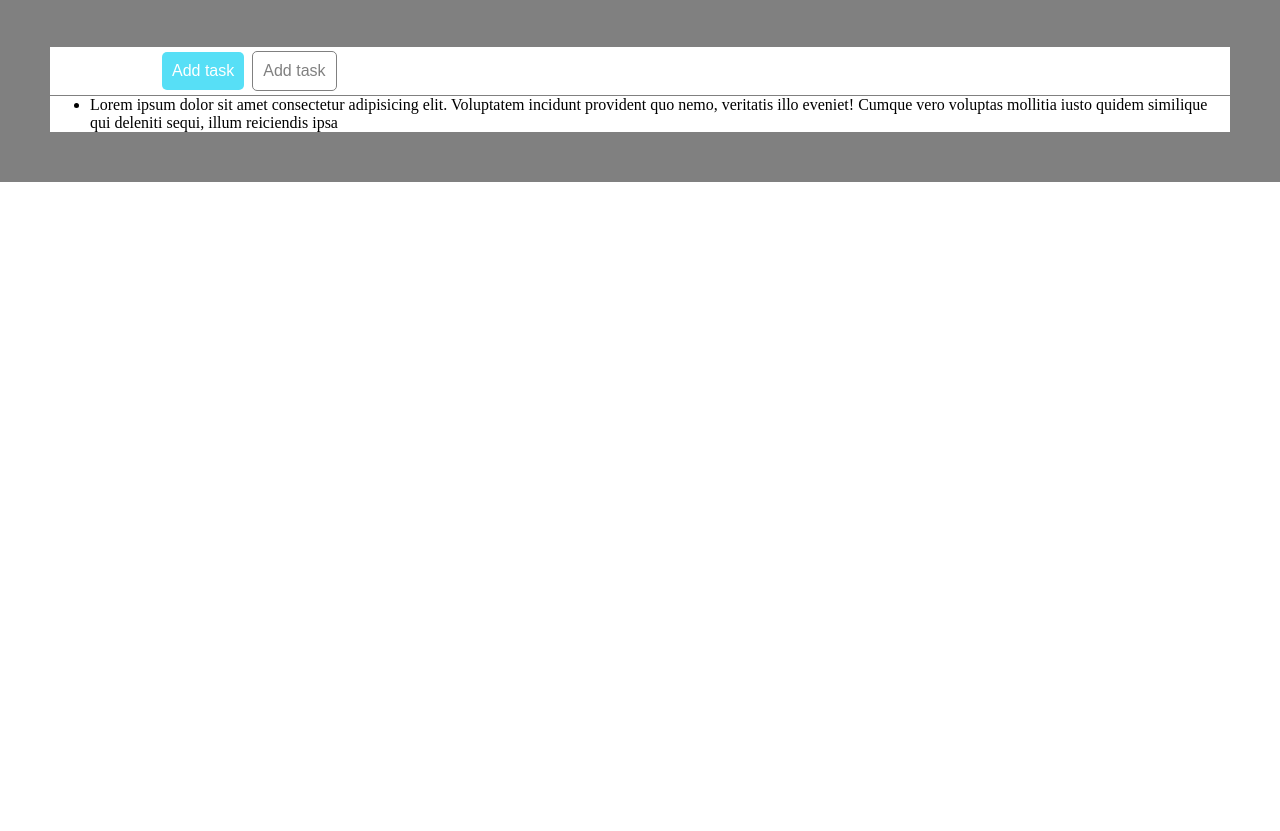
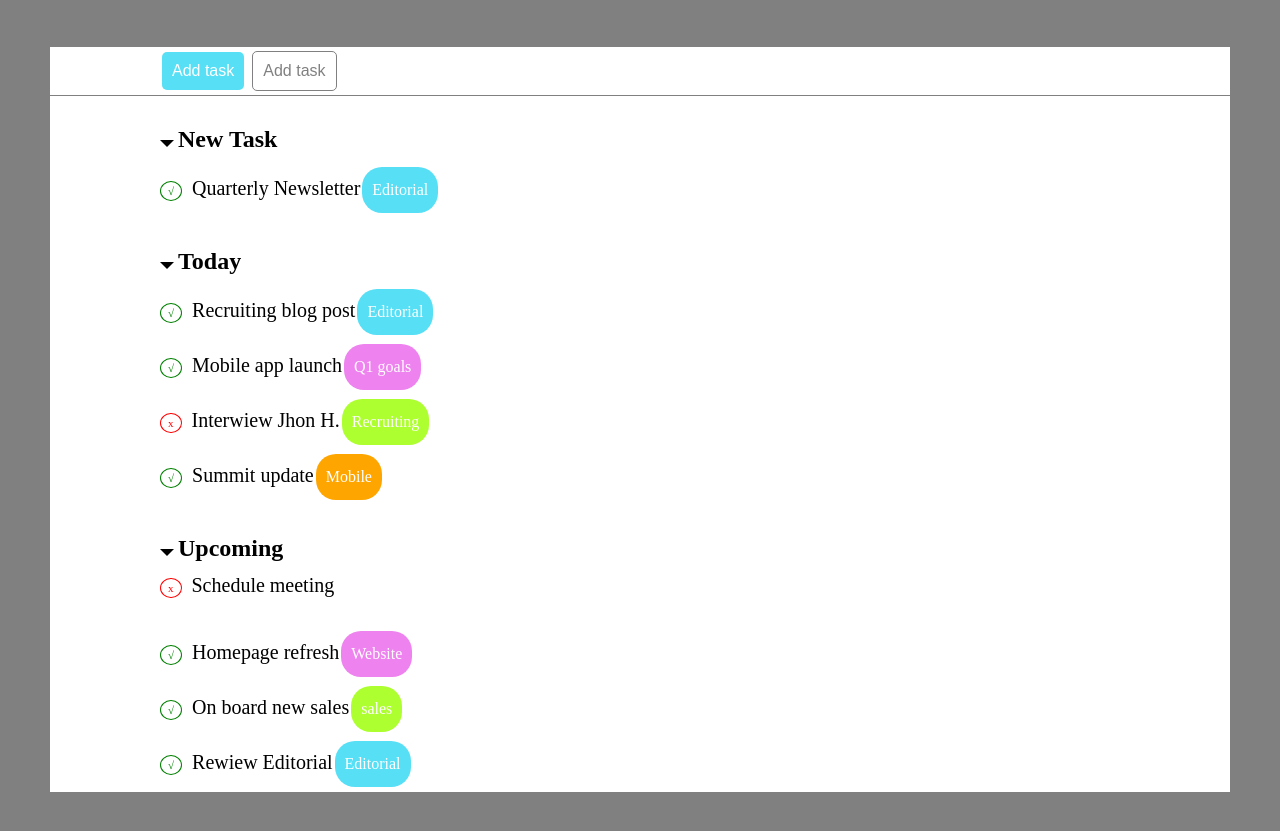
Before and after one commit to Fededada23/html-css-toboolist, a plain HTML site: page index.html in a window 1280 px wide. Shown: the part 53-884 px from the top of the page. Before the commit the page ends 800 px from the top, so only its background shows below. Drawn offline with Linux system fonts and the light colour scheme.

Commit message:
commit finale

```diff
--- a/css/style.css
+++ b/css/style.css
@@ -70,3 +70,86 @@
         border-bottom: 1px solid grey;
         padding-left: 110px;
 }
+.arrow-down{
+        width: 0;
+        height: 0;
+        border-right: 7px solid transparent;
+        border-left: 7px solid transparent;
+        border-top: 7px solid black;
+        display: inline-block;
+        vertical-align: middle;
+
+
+
+
+}
+.new-task{
+        display: inline-block;
+        margin-top: 30px;
+        margin-bottom: 10px;
+        font-size: 24px;
+
+
+
+}
+.tag{
+
+        color: white;
+        padding: 15px 32px;
+        text-align: center;
+        text-decoration: none;
+        display: inline-block;
+        font-size: 16px;
+        margin: 4px 2px;
+        cursor: pointer;
+        border: none;
+        vertical-align: middle;
+        padding: 10px 10px;
+        border-radius: 20px;
+}
+.tag-lightblue{
+        background-color: #57dff6;
+}
+
+.tag-violet{
+        background-color: violet;
+}
+.tag-green{
+        background-color: greenyellow;
+}
+.tag-orange{
+        background-color: orange;
+}
+.tag-green2{
+        background-color: green;
+}
+
+
+.container-lista{
+        margin-left: 110px;
+
+}
+.list-icon::before{
+        border-radius: 100%;
+        margin-right: 10px;
+        padding: 3px 7px;
+        width: 5px;
+        font-size: 11px;
+        border: 1px solid;
+}
+
+.accepted::before{
+        content: "√";
+        color: green;
+        border-color: green;
+}
+.denied::before{
+        content: "x";
+        color: red;
+        border-color: red;
+}
+.list-icon{
+        font-size: 20px;
+        line-height: 26px;
+        height: 55px;
+}
--- a/index.html
+++ b/index.html
@@ -25,18 +25,46 @@
                             <div class="bt2"><button class="button2">Add task</button></div>
                         </div>
                         <div class="container-lista">
-                            <ul>
-                                <li>
-                                    Lorem ipsum dolor sit amet consectetur adipisicing elit. Voluptatem incidunt provident quo nemo, veritatis illo eveniet! Cumque vero voluptas mollitia iusto quidem similique qui deleniti sequi, illum reiciendis ipsa
-                                </li>
+                            <div class="gruppo1">
+                                <div class="arrow-down"></div>
+                                <p class="new-task"><strong>New Task</strong></p>
+                                <div>
+                                    <p class="list-icon accepted">Quarterly Newsletter<span class="tag tag-lightblue">Editorial</span></p>
+                                </div>
+                            </div>
+                            <div class="gruppo2">
+                                <div class="arrow-down"></div>
+                                <p class="new-task"><strong>Today</strong></p>
+                                <div>
+                                    <p class="list-icon accepted">Recruiting blog post<span class="tag tag-lightblue">Editorial</span></p>
+                                    <p class="list-icon accepted">Mobile app launch<span class="tag tag-violet">Q1 goals</span></p>
+                                    <p class="list-icon denied">Interwiew Jhon H.<span class="tag tag-green">Recruiting</span></p>
+                                    <p class="list-icon accepted">Summit update<span class="tag tag-orange">Mobile</span></p>
+                                </div>
+
+                            </div>
+                            <div class="gruppo3">
+                                <div class="arrow-down"></div>
+                                <p class="new-task"><strong>Upcoming</strong></p>
+                                <div>
+                                    <p class="list-icon denied">Schedule meeting</p>
+                                    <p class="list-icon accepted">Homepage refresh<span class="tag tag-violet">Website</span></p>
+                                    <p class="list-icon accepted">On board new sales<span class="tag tag-green">sales</span></p>
+                                    <p class="list-icon accepted">Rewiew Editorial<span class="tag tag-lightblue">Editorial</span></p>
+                                </div>
+                            </div>
 
 
-                            </ul>
+
+
+
+
+
+
 
 
 
                         </div>
-
 
 
                     </div>
```
